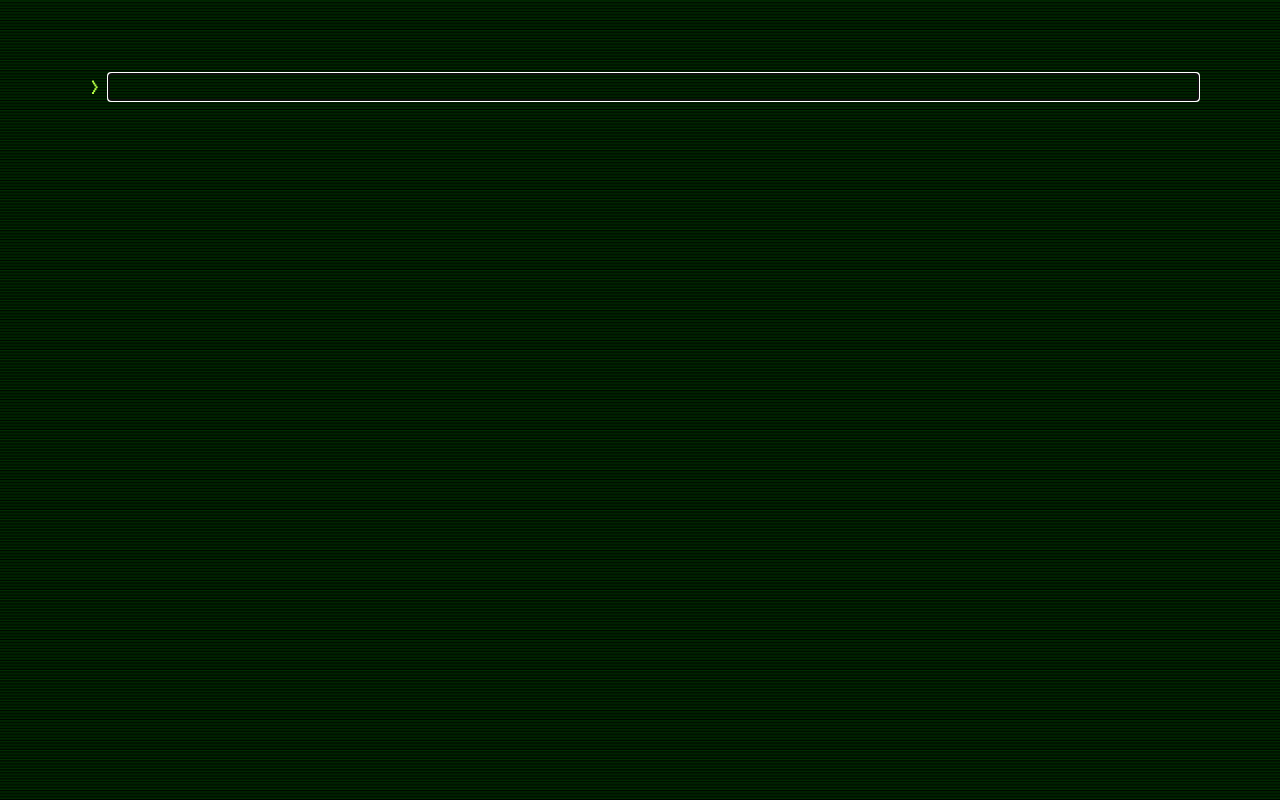
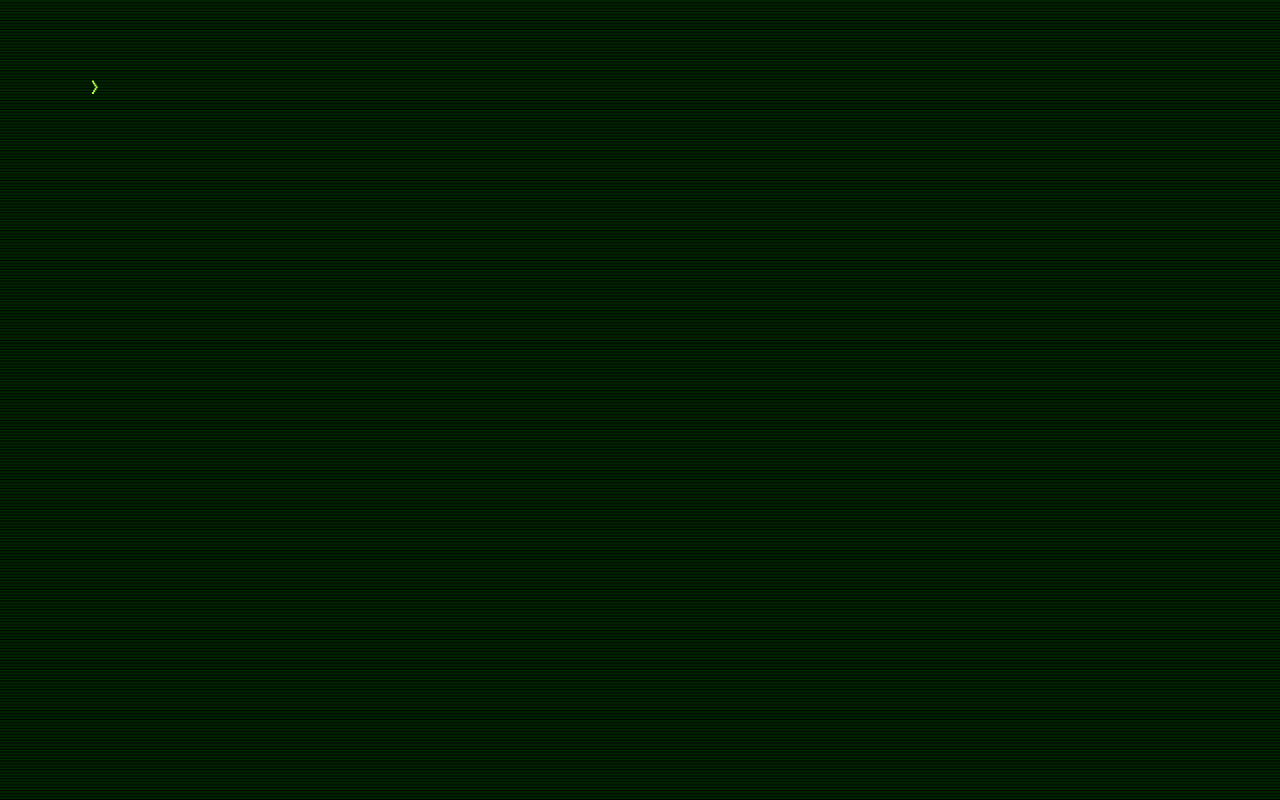
Before and after one commit to csirota97/CraigMSirota.com-Terminal, a plain HTML site: page index.html in a window 1280 px wide. Drawn offline with Linux system fonts and the light colour scheme.

Commit message:
fixed style issue

```diff
--- a/styles.css
+++ b/styles.css
@@ -61,7 +61,7 @@ body {margin: 0;}
     border: none;
     background-color: transparent;
     caret-shape: block;
-    width: calc(99% - 2rch);
+    width: calc(70% - 2rch);
 }
 
 .terminalText {text-decoration: none; list-style-type: none;}
@@ -90,3 +90,6 @@ body {margin: 0;}
 hr {
     border-color: rgb(180, 255, 68);;
 }
+input:focus{
+    outline: none;
+}
```
